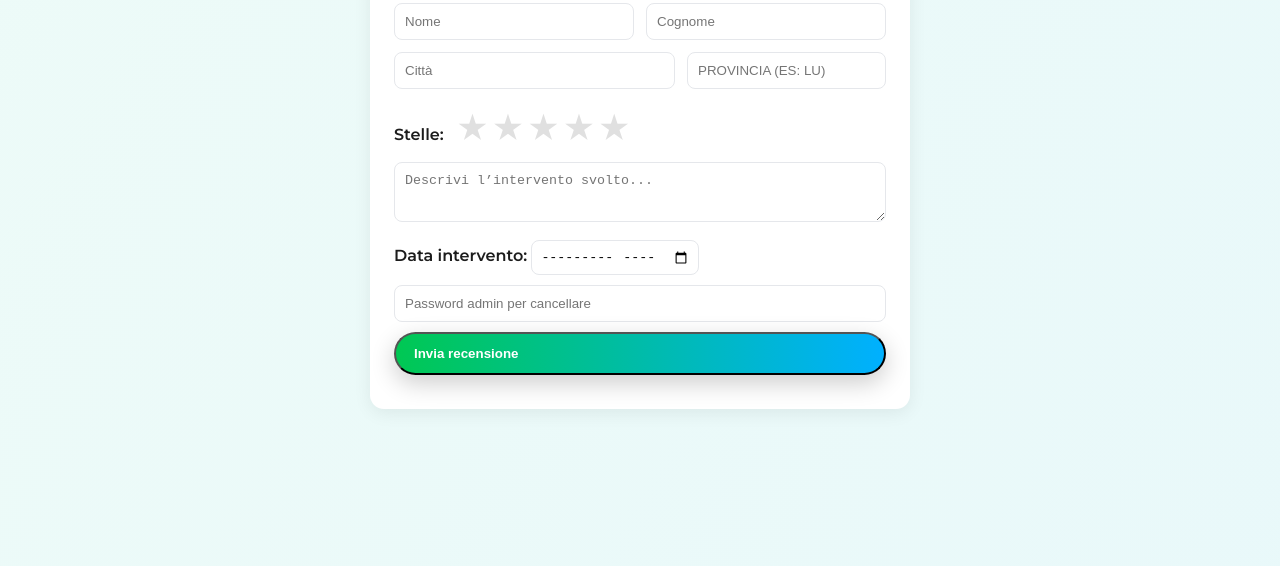
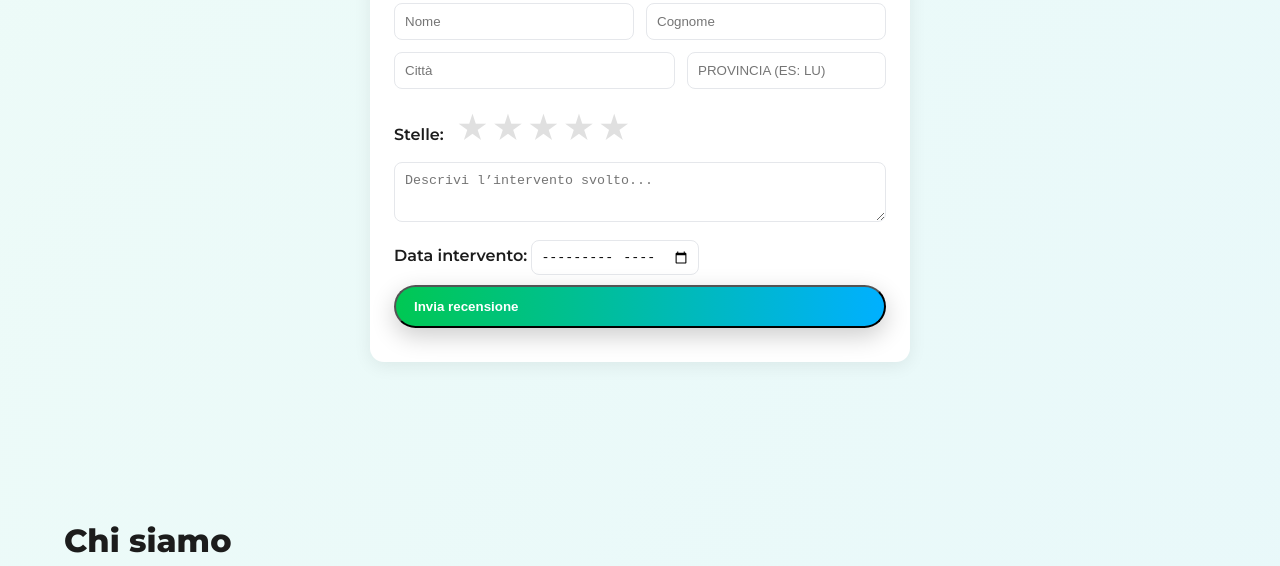
Before and after one commit to AlessandroNacci02/life-sito, a website: page index.html in a window 1280 px wide. Shown: the part 3087-3653 px from the top of the page. Drawn offline with Linux system fonts and the light colour scheme; no server answers.

Commit message:
Add files via upload

```diff
--- a/index.html
+++ b/index.html
@@ -703,9 +703,6 @@
         <input type="month" id="revDate" name="revDate" required style="padding:8px;border-radius:8px;border:1px solid #e5e7eb;">
       </div>
       <div style="margin-bottom:10px;">
-<div style="margin-bottom:10px;">
-  <input type="password" id="adminPass" name="adminPass" placeholder="Password admin per cancellare" style="width:100%;padding:10px;border-radius:8px;border:1px solid #e5e7eb;">
-</div>
         <button type="submit" class="btn" style="width:100%;">Invia recensione</button>
       </div>
       <div id="revFormMsg" style="color:#00C853;font-weight:600;margin-top:6px;display:none;"></div>
```
